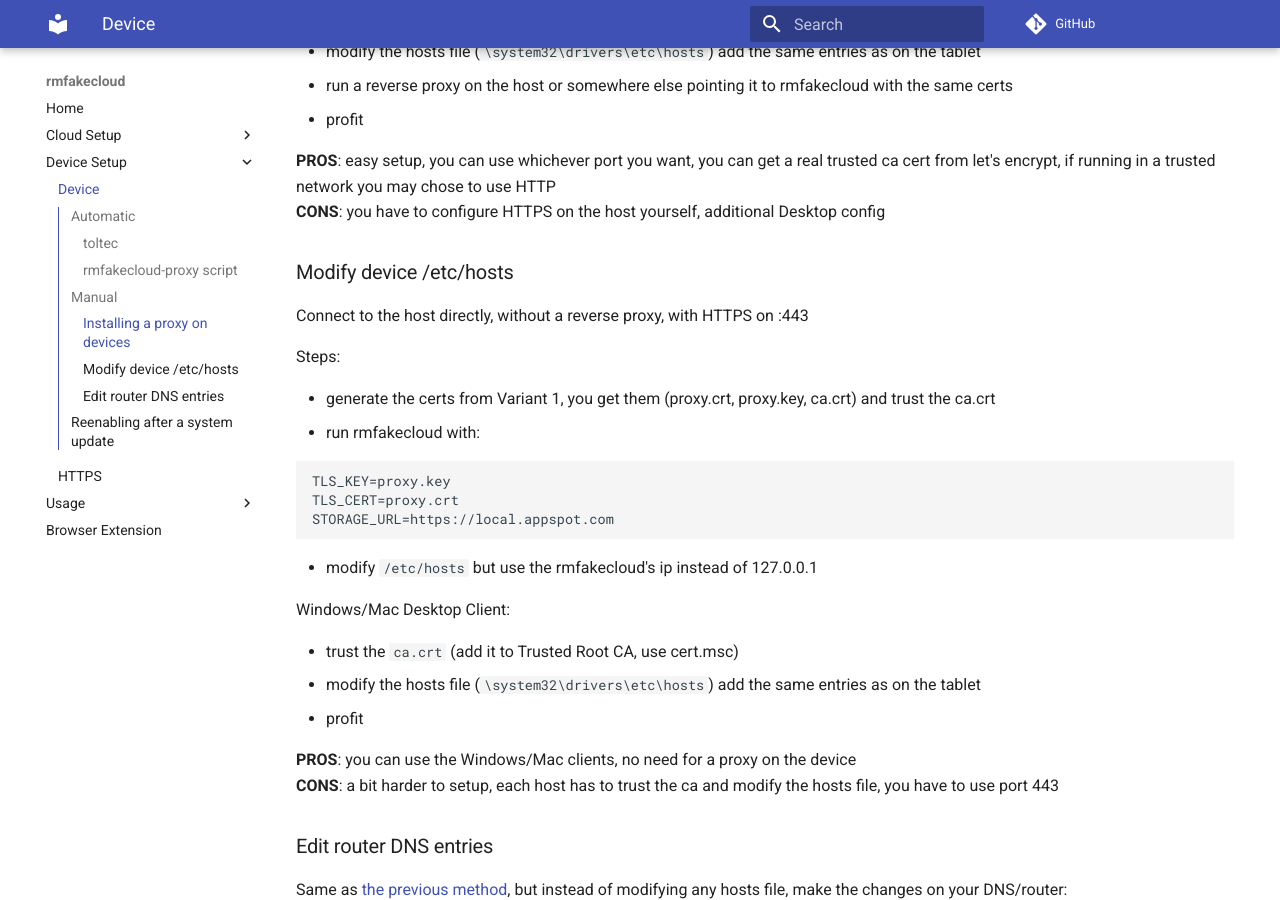
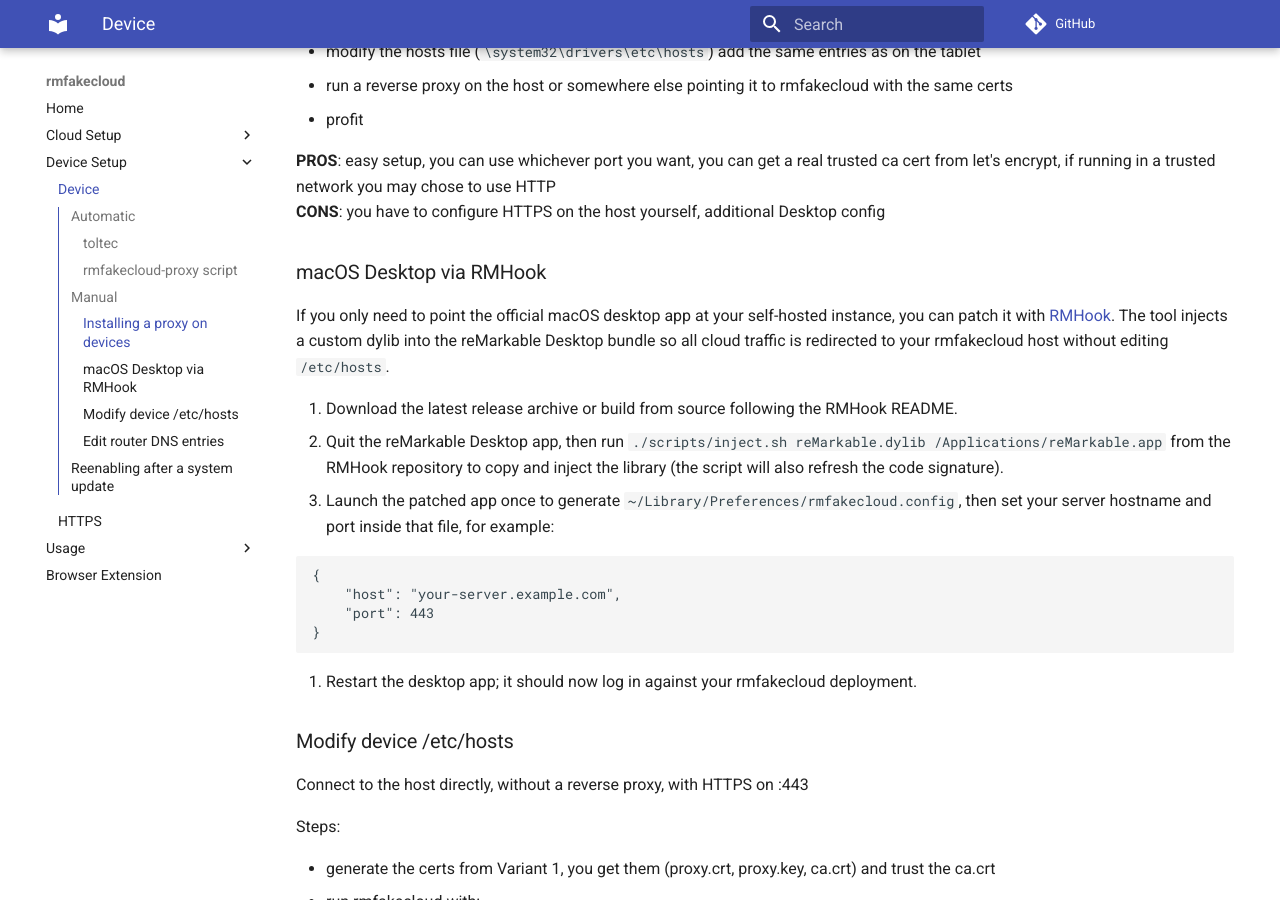
Before and after one commit to ddvk/rmfakecloud, an MkDocs documentation site: the page built from docs/remarkable/setup.md, in a window 1280 px wide and 900 px high, scrolled down 2076 px. Built offline with MkDocs 1.6.1 and Material for MkDocs 9.7.7, drawn with Linux system fonts in a browser that asks for light colours; comment, search, counter and statistics services are not loaded.

Commit message:
Add RMHook setup instructions for macOS desktop
Provides steps for patching the official reMarkable macOS desktop app using RMHook to redirect cloud traffic to a self-hosted rmfakecloud instance, without editing /etc/hosts.

````diff
--- a/docs/remarkable/setup.md
+++ b/docs/remarkable/setup.md
@@ -97,6 +97,23 @@ Windows/Mac Desktop Client:
 **PROS**: easy setup, you can use whichever port you want, you can get a real trusted ca cert from let's encrypt, if running in a trusted network you may chose to use HTTP
 **CONS**: you have to configure HTTPS on the host yourself, additional Desktop config
 
+### macOS Desktop via RMHook
+
+If you only need to point the official macOS desktop app at your self-hosted instance, you can patch it with [RMHook](https://github.com/NohamR/RMHook). The tool injects a custom dylib into the reMarkable Desktop bundle so all cloud traffic is redirected to your rmfakecloud host without editing `/etc/hosts`.
+
+1. Download the latest release archive or build from source following the RMHook README.
+2. Quit the reMarkable Desktop app, then run `./scripts/inject.sh reMarkable.dylib /Applications/reMarkable.app` from the RMHook repository to copy and inject the library (the script will also refresh the code signature).
+3. Launch the patched app once to generate `~/Library/Preferences/rmfakecloud.config`, then set your server hostname and port inside that file, for example:
+
+```json
+{
+    "host": "your-server.example.com",
+    "port": 443
+}
+```
+
+4. Restart the desktop app; it should now log in against your rmfakecloud deployment.
+
 ### Modify device /etc/hosts
 
 Connect to the host directly, without a reverse proxy, with HTTPS on :443
````
